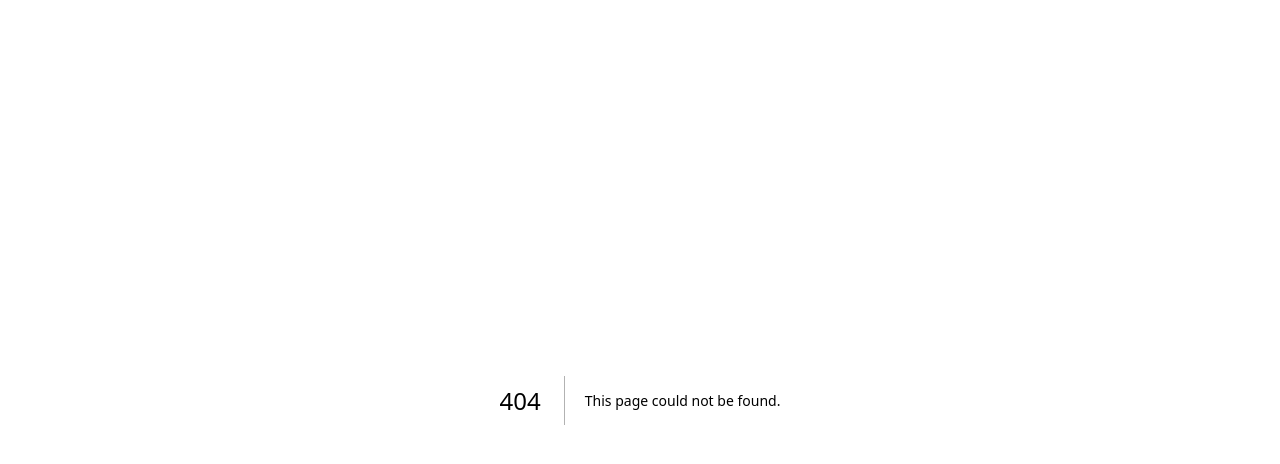
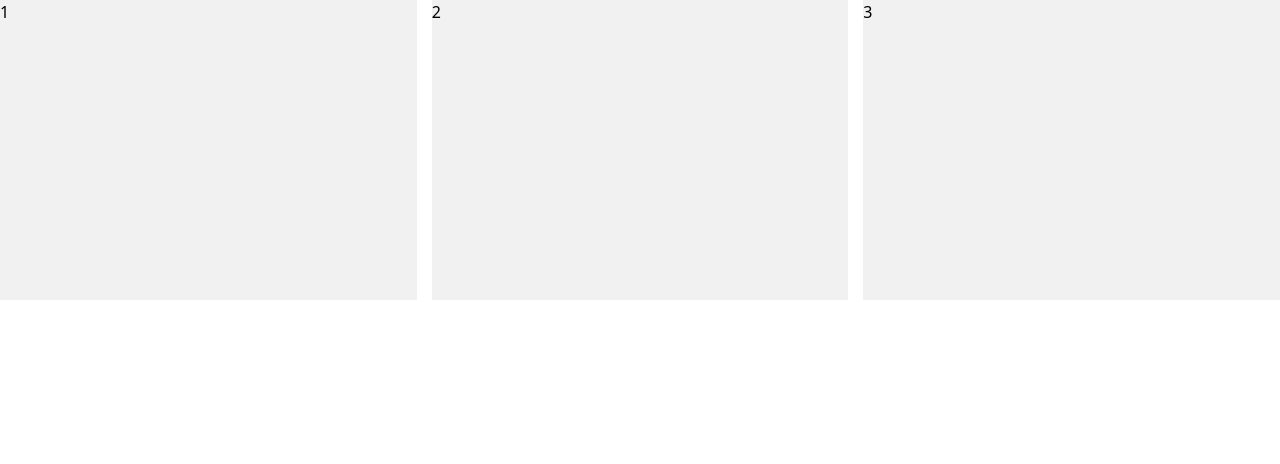
Before and after one commit to jonathandsouza/click-animation, a Next.js app: page /card in a window 1280 px wide. Before the commit this address had no page. Shown: the top 464 px of the page. Built offline with nearby package versions, Linux system fonts and the light colour scheme.

Commit message:
ripple effect animation

```diff
--- /dev/null
+++ b/src/pages/card.tsx
@@ -0,0 +1,53 @@
+import react from "react";
+import { useKeenSlider } from "keen-slider/react";
+import "keen-slider/keen-slider.min.css";
+import { RippleEffect2 } from "./ripple2";
+
+const Card = () => {
+	const [sliderRef] = useKeenSlider({
+		slides: {
+			perView: 3,
+			spacing: 15,
+		},
+	});
+
+	return (
+		<div ref={sliderRef} className="keen-slider">
+			<RippleEffect2
+				isLink
+				className="keen-slider__slide slide-card number-slide1"
+			>
+				<div>1</div>
+			</RippleEffect2>
+			<RippleEffect2
+				isLink
+				className="keen-slider__slide slide-card number-slide2"
+			>
+				<div>2</div>
+			</RippleEffect2>
+
+			<RippleEffect2
+				isLink
+				className="keen-slider__slide slide-card number-slide3"
+			>
+				<div>3</div>
+			</RippleEffect2>
+
+			<RippleEffect2
+				isLink
+				className="keen-slider__slide slide-card number-slide4"
+			>
+				<div>4</div>
+			</RippleEffect2>
+
+			<RippleEffect2
+				isLink
+				className="keen-slider__slide slide-card number-slide5"
+			>
+				<div>5</div>
+			</RippleEffect2>
+		</div>
+	);
+};
+
+export default Card;
--- a/src/pages/index.tsx
+++ b/src/pages/index.tsx
@@ -1,10 +1,17 @@
 import Image from "next/image";
 import { Inter } from "next/font/google";
+import Card from "./card";
+import { RippleEffect } from "./ripple";
 
 const inter = Inter({ subsets: ["latin"] });
 
 export default function Home() {
-  return (
-    <h1>HELLO WORLD!!!</h1>
-  );
+	return (
+		<>
+			<RippleEffect />
+			<br />
+			<Card />
+			<br />
+		</>
+	);
 }
--- /dev/null
+++ b/src/pages/ripple.tsx
@@ -0,0 +1,71 @@
+import Link from "next/link";
+import { useRef } from "react";
+// import { mergeClasses } from '@nx-vu/shared/util/services/utilities';
+// import { useViewportContext } from '@nx-vu/shared/util/services/viewport';
+
+export type IRippleEffectProps = {
+	isLink?: boolean;
+	href?: string;
+	children?: any;
+	className?: string;
+	[x: string]: any;
+};
+
+export const RippleEffect = ({
+	isLink = false,
+	children,
+	href = "",
+	className = "",
+	...rest
+}: IRippleEffectProps) => {
+	const anchorRef = useRef<any>();
+
+	const divRef = useRef<HTMLDivElement>(null);
+
+	const locRef = isLink ? anchorRef : divRef;
+
+	const ripple = "card-ripple-effect";
+	const rippleHover = "hover:card-ripple-effect-hover";
+	const rippleActive = "active:card-ripple-effect-active";
+
+	const addClasses = () => {
+		locRef.current &&
+			locRef.current.classList.add(ripple, rippleHover, rippleActive);
+	};
+
+	const removeClasses = () => {
+		locRef.current &&
+			locRef.current.classList.remove(ripple, rippleHover, rippleActive);
+	};
+
+	const classes = `${ripple} ${rippleHover} ${rippleActive}`;
+
+	return (
+		<div
+			className={classes}
+			onTouchStart={removeClasses}
+			onTouchEnd={addClasses}
+			onTouchMove={removeClasses}
+			style={{
+				width: "300px",
+				height: "400px",
+				margin: "20px",
+				border: "1px solid #ddd",
+				padding: "10px",
+			}}
+		>
+			<img
+				src="https://images.voordeeluitjes.nl/images/small/69099_c6030ae7db9f2672c72d69a7abfc24b1.jpg?imwidth=270&amp;impolicy=squeezely"
+				title="Hotel Oranjeoord"
+			/>
+			<div className="px-6 py-4">
+				<div className="font-bold text-xl mb-2">The Coldest Sunset</div>
+				<p className="text-gray-700 text-base">
+					Lorem ipsum dolor sit amet, consectetur adipisicing elit.
+					Voluptatibus quia, nulla! Maiores et perferendis eaque,
+					exercitationem praesentium nihil.
+				</p>
+			</div>
+		</div>
+	);
+};
--- /dev/null
+++ b/src/pages/ripple2.tsx
@@ -0,0 +1,84 @@
+import Link from "next/link";
+import { useRef } from "react";
+
+export type IRippleEffectProps = {
+	isLink?: boolean;
+	href?: string;
+	children: any;
+	className?: string;
+	[x: string]: any;
+};
+
+export const RippleEffect2 = ({
+	isLink = false,
+	children,
+	href = "",
+	className = "",
+	...rest
+}: IRippleEffectProps) => {
+	const anchorRef = useRef<any>();
+
+	const divRef = useRef<HTMLDivElement>(null);
+
+	const locRef = isLink ? anchorRef : divRef;
+
+	const ripple = "card-ripple-effect";
+	const rippleHover = "hover:card-ripple-effect-hover";
+	const rippleActive = "active:card-ripple-effect-active";
+
+	const addClasses = () => {
+		console.log("add classes");
+		locRef.current &&
+			locRef.current.classList.add(ripple, rippleHover, rippleActive);
+	};
+
+	const removeClasses = () => {
+		console.log("remove classes");
+		locRef.current &&
+			locRef.current.classList.remove(ripple, rippleHover, rippleActive);
+	};
+
+	return isLink ? (
+		<Link href={href} passHref legacyBehavior>
+			<a
+				ref={anchorRef}
+				onTouchStart={() => {
+					console.log("touch start - REMOVE");
+					removeClasses();
+				}}
+				onTouchEnd={() => {
+					console.log("touch end - REMOVE");
+					addClasses();
+				}}
+				onTouchMove={() => {
+					console.log("touch move - ADD");
+					removeClasses();
+				}}
+				className={`${className} ${ripple} ${rippleHover} ${rippleActive}`}
+				{...rest}
+			>
+				{children}
+			</a>
+		</Link>
+	) : (
+		<div
+			ref={divRef}
+			onTouchStart={() => {
+				console.log("touch start - REMOVE");
+				removeClasses();
+			}}
+			onTouchEnd={() => {
+				console.log("touch end - REMOVE");
+				addClasses();
+			}}
+			onTouchMove={() => {
+				console.log("touch move - ADD");
+				removeClasses();
+			}}
+			className={`${className} ${ripple} ${rippleHover} ${rippleActive}`}
+			{...rest}
+		>
+			{children}
+		</div>
+	);
+};
--- a/src/styles/globals.css
+++ b/src/styles/globals.css
@@ -17,13 +17,13 @@
 }
 
 body {
-  color: rgb(var(--foreground-rgb));
+	/* color: rgb(var(--foreground-rgb));
   background: linear-gradient(
       to bottom,
       transparent,
       rgb(var(--background-end-rgb))
     )
-    rgb(var(--background-start-rgb));
+    rgb(var(--background-start-rgb)); */
 }
 
 @layer utilities {
@@ -31,3 +31,12 @@ body {
 		text-wrap: balance;
 	}
 }
+
+.keen-slider {
+	margin-bottom: 100px;
+}
+.slide-card {
+	background: #f1f1f1;
+	width: 300px;
+	height: 300px;
+}
--- a/tailwind.config.ts
+++ b/tailwind.config.ts
@@ -1,4 +1,5 @@
 import type { Config } from "tailwindcss";
+const plugin = require("tailwindcss/plugin");
 
 const config: Config = {
 	content: [
@@ -15,6 +16,28 @@ const config: Config = {
 			},
 		},
 	},
-  plugins: [],
+	plugins: [
+		plugin(function ({ addUtilities }) {
+			const newUtilities = {
+				".card-ripple-effect": {
+					"background-position": "center",
+					transition: "background 0.8s",
+				},
+
+				".card-ripple-effect-hover": {
+					background:
+						"#f1f1f1 radial-gradient(circle, transparent 1%, #f1f1f1 1%) center/18000%",
+				},
+
+				".card-ripple-effect-active": {
+					"background-color": "#ddd",
+					"background-size": "100%",
+					transition: "background 0s",
+				},
+			};
+
+			addUtilities(newUtilities);
+		}),
+	],
 };
 export default config;
```
Also changed, not shown: package.json (+6 -5 lines), 1 other file (tests, documents, lock files or other folders). Lines whose indentation alone changed are shown as unchanged.
